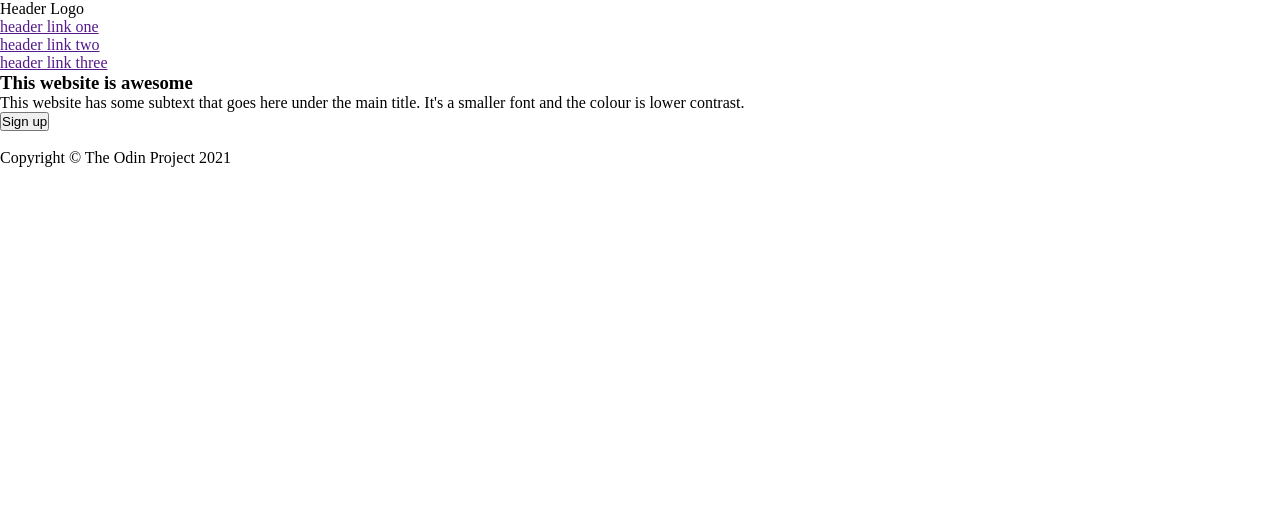
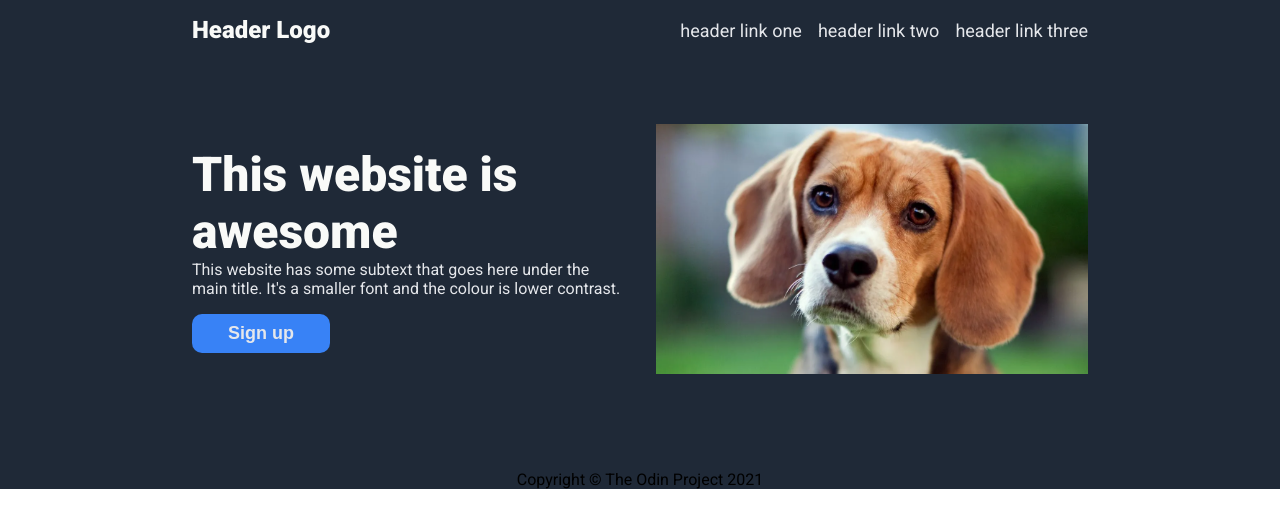
Before and after one commit to z-mn/odin-landing-page, a plain HTML site: page index.html in a window 1280 px wide. Drawn offline with Linux system fonts and the light colour scheme.

Commit message:
complete html and css for header

```diff
--- a/index.html
+++ b/index.html
@@ -9,7 +9,7 @@
 </head>
 <body>
     <header>
-        <nav class="navigation">
+        <nav>
             <p class="header-logo">Header Logo</p>
             <ul class="header-links-list">
                 <li><a href="" class="header-link">header link one</a></li>
@@ -23,7 +23,7 @@
                 <p>This website has some subtext that goes here under the main title. It's a smaller font and the colour is lower contrast.</p>
                 <button class="sign">Sign up</button>
             </article>
-            <img class="hero-image" src="images/beagle-dog-hero.png" alt="">
+            <img class="hero-image" src="images/beagle-dog-hero.webp" alt="">
         </section>
     </header>
     <main>
--- a/style.css
+++ b/style.css
@@ -21,3 +21,109 @@
     margin: 0;
     padding: 0;
 }
+
+img {
+    display: block;
+    max-width: 100%;
+}
+
+li {
+    list-style-type: none;
+}
+
+a {
+    text-decoration: none;
+    color: var(--clr-text-secondary);
+}
+
+body {
+    font-family: var(--ff-main);
+    display: flex;
+    flex-direction: column;
+}
+
+/* Header styles */
+
+header, footer {
+    background-color: var(--clr-background);
+}
+
+header {
+    padding: 1rem 12rem;
+    display: flex;
+    flex-direction: column;
+}
+
+nav {
+    display: flex;
+    align-items: center;
+    justify-content: space-between;
+}
+
+.header-logo {
+    font-weight: var(--fw-header);
+    font-size: var(--fs-logo);
+    color: var(--clr-text-logo);
+}
+
+.header-links-list {
+    display: flex;
+    gap: 1rem;
+}
+
+.header-link {
+    font-size: var(--fs-secondary);
+}
+
+.hero {
+    flex: 1;
+    display: flex;
+    align-items: center;
+    gap: 2rem;
+    padding-block: 5rem;
+}
+
+.hero > * {
+    flex: 1;
+}
+
+.hero-image {
+    max-width: 50%;
+    max-height: 250px;
+    object-fit: cover;
+}
+
+h1 {
+    color: var(--clr-text-logo);
+    font-size: var(--fs-header);
+    font-weight: var(--fw-header);
+}
+
+.intro p {
+    color: var(--clr-text-secondary);
+    margin-block-end: 1rem;
+}
+
+.sign {
+    background-color: var(--clr-button);
+    border: none;
+    color: var(--clr-text-secondary);
+    padding: 0.5em 2em;
+    font-weight: var(--fw-header);
+    border-radius: 10px;
+    font-size: var(--fs-secondary);
+}
+
+/* Main styles */
+
+main {
+    flex: 1;
+}
+
+/* Footer styles */
+
+footer {
+    display: flex;
+    justify-content: center;
+    align-items: center;
+}
```
